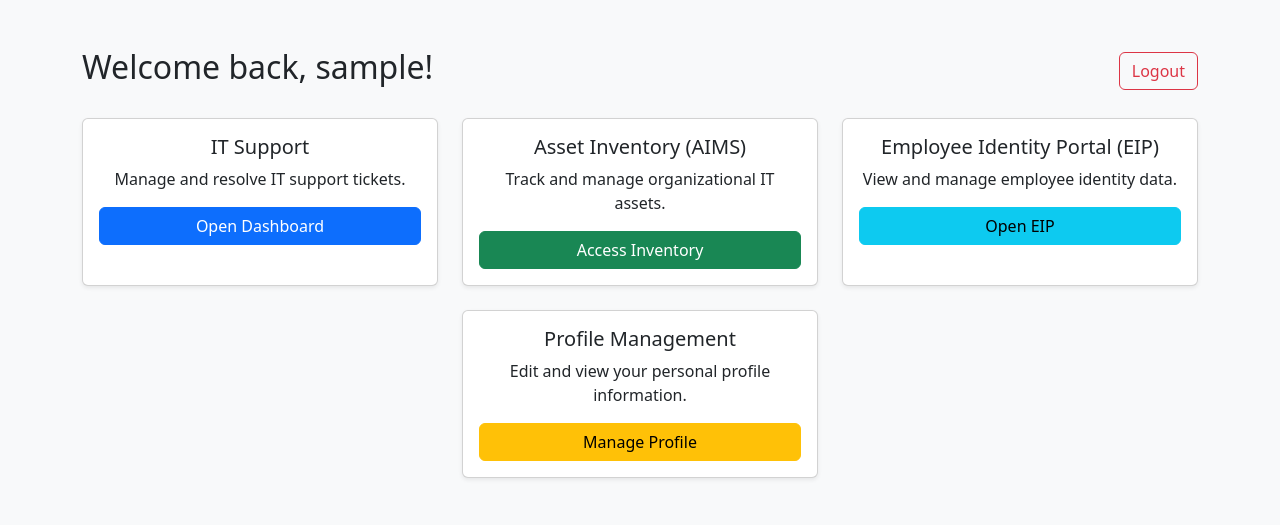
After one commit to admdan/clarus, a Flask app: page /portal in a window 1280 px wide. The commit adds this page. Shown: the top 525 px of the page. Run offline with Flask 3, Linux system fonts and the light colour scheme; the visitor is signed in with stand-in values (Sample User, id 1); data that the repository does not hold is empty.

Commit message:
Implemented role-based access and flash message fix in portal

```diff
--- a/app/db.py
+++ b/app/db.py
@@ -3,8 +3,8 @@ from flask import current_app
 
 def get_db_connection():
     return mysql.connector.connect(
-        host=current_app.config.get('MYSQL_HOST', 'localhost'),
-        user=current_app.config.get('MYSQL_USER', 'root'),
-        password=current_app.config.get('MYSQL_PASSWORD', 'Xchaosweaver24!'),
+        host=current_app.config.get('MYSQL_HOST'),
+        user=current_app.config.get('MYSQL_USER'),
+        password=current_app.config.get('MYSQL_PASSWORD'),
         database=current_app.config.get('MYSQL_DB', 'itflask')
     )
--- a/app/management.py
+++ b/app/management.py
@@ -1,7 +1,7 @@
 # app/management.py
 from flask import Blueprint, render_template, request, redirect, url_for, flash
 from flask_login import login_required
-
+from app.routes import roles_required
 from .db import get_db_connection
 from datetime import datetime
 
@@ -9,6 +9,7 @@ troubleshooting_bp = Blueprint('troubleshooting', __name__, url_prefix='/trouble
 
 @troubleshooting_bp.route('/', methods=['GET'])
 @login_required
+@roles_required('admin', 'support')
 def troubleshooting_dashboard():
     conn = get_db_connection()
     cursor = conn.cursor(dictionary=True)
--- a/app/models.py
+++ b/app/models.py
@@ -4,24 +4,27 @@ from flask_login import UserMixin
 from itsdangerous import URLSafeTimedSerializer
 
 class User(UserMixin):
-    def __init__(self, id, username, email):
+    def __init__(self, id, username, email, role='basic'):
         self.id = id #Flask-Login uses this as user_id
         self.username = username
         self.email = email
+        self.role = role
 
 # Used during registration to insert new user into the database
-def insert_user(username, email, password):
+def insert_user(username, email, password, role='basic'):
     conn = get_db_connection()
     cursor = conn.cursor(dictionary=True)
     hashed_pw = generate_password_hash(password, method='pbkdf2:sha256')
 
     try:
         cursor.execute('''
-                       INSERT INTO users (username, email, password_hash)
-                           VALUES (%s, %s, %s)''',
-                       (username, email, hashed_pw)
+                       INSERT INTO users (username, email, password_hash, role)
+                           VALUES (%s, %s, %s, %s)''',
+                       (username, email, hashed_pw, role)
         )
         conn.commit()
+    except Exception as e:
+        print(f"[ERROR] Failed to insert user: {e}") #Debug line
     finally:
         cursor.close()
         conn.close()
@@ -58,7 +61,7 @@ def get_user(user_id):
     conn.close()
 
     if user:
-        return User(id=user['id'], username=user['username'], email=user['email'])
+        return User(id=user['id'], username=user['username'], email=user['email'], role=user.get('role', 'basic'))
     return None
 
 # Used for login authentication (typically using username + password)
@@ -74,7 +77,7 @@ def get_user_by_username(username):
     conn.close()
 
     if user:
-        return User(id=user['id'], username=user['username'], email=user['email'])
+        return User(id=user['id'], username=user['username'], email=user['email'], role=user.get('role', 'basic'))
     return None
 
 def get_user_by_email(email):
--- a/app/routes.py
+++ b/app/routes.py
@@ -1,6 +1,7 @@
-from flask import flash, Blueprint, render_template, request, redirect, url_for, make_response, current_app
+from flask import flash, Blueprint, render_template, request, redirect, url_for, make_response, current_app, abort
 from flask_login import login_user, logout_user, current_user, login_required
-from .models import get_user_by_username, verify_user, verify_reset_token, generate_reset_token, get_user_by_email
+from functools import wraps
+from .models import get_user_by_username, verify_user, verify_reset_token, generate_reset_token, get_user_by_email, insert_user
 from .db import get_db_connection
 from datetime import datetime
 from werkzeug.security import generate_password_hash
@@ -9,11 +10,22 @@ from email.mime.text import MIMEText
 
 bp = Blueprint('routes', __name__)
 
+def roles_required(*roles):
+    def wrapper(f):
+        @wraps(f)
+        def decorated_function(*args, **kwargs):
+            if not current_user.is_authenticated or getattr(current_user, 'role', None) not in roles:
+                abort(403)  # Forbidden
+            return f(*args, **kwargs)
+        return decorated_function
+    return wrapper
+
+
 @bp.route('/', methods=['GET', 'POST'])
 def login_register():
     # Force server-side redirection every time
     if current_user.is_authenticated:
-        return redirect(url_for('troubleshooting.troubleshooting_dashboard'))
+        return redirect(url_for('routes.portal'))
     return render_template('index.html') # Animated login/register page
 
     # Disable caching explicitly at this route too
@@ -30,7 +42,7 @@ def register():
     password = request.form['password']
 
     if not username or not email or not password:
-        flash("All fields are required.", "error")
+        flash("All fields are required.", "register_error")
         return redirect(url_for('routes.login_register'))
 
     # Check if user exists
@@ -40,16 +52,16 @@ def register():
     existing_user = cursor.fetchone()
 
     if existing_user:
-        flash("User already exists. Try a different username or email.", "error")
+        flash("User already exists. Try a different username or email.", "register_error")
         cursor.close()
         conn.close()
         return redirect(url_for('routes.login_register'))
 
     # Insert new user
     from .models import insert_user
-    insert_user(username, email, password)
+    insert_user(username, email, password, )
 
-    flash("Registration successful. Please login!", "success")
+    flash("Registration successful. Please login!", "register_success")
     return redirect(url_for('routes.login_register'))
 
 @bp.route('/login', methods=['POST'])
@@ -63,20 +75,20 @@ def login():
         login_user(user, remember=remember)
 
         if remember:
-            flash("Login successful. Your session will be remembered for 7 days.", "success")
+            flash("Login successful. Your session will be remembered for 7 days.", "login_success")
         else:
-            flash("Login successful. You will be logged out when the browser is closed.","success")
+            flash("Login successful. You will be logged out when the browser is closed.","login_success")
 
-        return redirect(url_for('troubleshooting.troubleshooting_dashboard'))
+        return redirect(url_for('routes.portal'))
     else:
-        flash("Invalid username or password.", "error")
+        flash("Invalid username or password.", "login_error")
         return redirect(url_for('routes.login_register'))
 
 @bp.route('/logout')
 @login_required
 def logout():
     logout_user()
-    flash("You've been logged out.", "success")
+    flash("You've been logged out.", "logout")
     return redirect(url_for('routes.login_register'))
 
 @bp.route('/forgot-password', methods=['GET','POST'])
@@ -158,7 +170,45 @@ def reset_password(token):
         return redirect(url_for('routes.login_register'))
     return render_template('reset_password.html', token=token)
 
+@bp.route('/portal')
+@login_required
+def portal():
+    modules = []
+
+    role = getattr(current_user, 'role', 'basic')
+
+    if role in ['admin', 'support']:
+        modules.append('troubleshooting')
+    if role in ['admin', 'hr', 'support']:
+        modules.append('inventory')
+    if role in ['admin', 'hr', 'support']:
+        modules.append('eip')  # Only these roles can see EIP
+
+    modules.append('profile')  # Everyone can see their own profile
+
+    welcome_message = f"Welcome back, {current_user.username}!"
+
+    return render_template('portal.html', modules=modules, welcome_message=welcome_message)
+
+@bp.route('/profile')
+@login_required
+def profile():
+    return render_template('profile.html')
+
+@bp.route('/eip')
+@login_required
+@roles_required('admin', 'hr', 'support')
+def eip():
+    return render_template('eip.html')  # Create this template later
+
+@bp.route('/aims')
+@login_required
+@roles_required('admin', 'hr', 'support')
+def aims():
+    return render_template('aims.html')  # Create this later too
+
 @bp.route('/add', methods=('GET', 'POST'))
+@login_required
 def add_ticket():
     conn = get_db_connection()
     cursor = conn.cursor(dictionary=True)
@@ -219,6 +269,7 @@ def add_ticket():
     return render_template('add_ticket.html')
 
 @bp.route('/delete/<int:id>', methods=('POST',))
+@login_required
 def delete_ticket(id):
     conn = get_db_connection()
     cursor = conn.cursor()
@@ -226,7 +277,7 @@ def delete_ticket(id):
     conn.commit()
     conn.close()
     flash('Ticket deleted successfully!', 'success')
-    return redirect(url_for('routes.index'))
+    return redirect(url_for('routes.portal'))
 
 @bp.route('/confirmation')
 def confirmation():
--- /dev/null
+++ b/app/templates/portal.html
@@ -0,0 +1,80 @@
+<!DOCTYPE html>
+<html lang="en">
+<head>
+    <meta charset="UTF-8">
+    <title>Clarus Portal</title>
+    <link href="https://cdn.jsdelivr.net/npm/bootstrap@5.3.0/dist/css/bootstrap.min.css" rel="stylesheet">
+</head>
+<body class="bg-light">
+    <div class="container py-5">
+        <div class="d-flex justify-content-between align-items-center mb-4">
+            <h2>{{ welcome_message }}</h2>
+            <a href="{{ url_for('routes.logout') }}" class="btn btn-outline-danger">Logout</a>
+        </div>
+        {% with messages = get_flashed_messages(with_categories=true) %}
+            {% if messages %}
+                {% for category, message in messages %}
+                    {% if category == 'login_success' %}
+                        <div class="alert alert-success text-center" role="alert">
+                            {{ message }}
+                        </div>
+                    {% endif %}
+                {% endfor %}
+            {% endif %}
+        {% endwith %}
+
+        <div class="row justify-content-center g-4">
+            {% if 'troubleshooting' in modules %}
+            <div class="col-md-4">
+                <div class="card h-100 shadow-sm">
+                    <div class="card-body text-center">
+                        <h5 class="card-title">IT Support</h5>
+                        <p class="card-text">Manage and resolve IT support tickets.</p>
+                        <a href="{{ url_for('troubleshooting.troubleshooting_dashboard') }}" class="btn btn-primary w-100">Open Dashboard</a>
+                    </div>
+                </div>
+            </div>
+            {% endif %}
+
+            {% if 'inventory' in modules %}
+            <div class="col-md-4">
+                <div class="card h-100 shadow-sm">
+                    <div class="card-body text-center">
+                        <h5 class="card-title">Asset Inventory (AIMS)</h5>
+                        <p class="card-text">Track and manage organizational IT assets.</p>
+                        <a href="{{ url_for('routes.aims') }}" class="btn btn-success w-100">Access Inventory</a>
+                    </div>
+                </div>
+            </div>
+            {% endif %}
+
+            {% if 'eip' in modules %}
+            <div class="col-md-4">
+                <div class="card h-100 shadow-sm">
+                    <div class="card-body text-center">
+                        <h5 class="card-title">Employee Identity Portal (EIP)</h5>
+                        <p class="card-text">View and manage employee identity data.</p>
+                        <a href="{{ url_for('routes.eip') }}" class="btn btn-info w-100">Open EIP</a>
+                    </div>
+                </div>
+            </div>
+            {% endif %}
+
+            {% if 'profile' in modules %}
+            <div class="col-md-4">
+                <div class="card h-100 shadow-sm">
+                    <div class="card-body text-center">
+                        <h5 class="card-title">Profile Management</h5>
+                        <p class="card-text">Edit and view your personal profile information.</p>
+                        <a href="{{ url_for('routes.profile') }}" class="btn btn-warning w-100">Manage Profile</a>
+                    </div>
+                </div>
+            </div>
+            {% endif %}
+        </div>
+    </div>
+
+    <!-- Bootstrap JS Bundle -->
+    <script src="https://cdn.jsdelivr.net/npm/bootstrap@5.3.0/dist/js/bootstrap.bundle.min.js"></script>
+</body>
+</html>
```
Also changed, not shown: app/static/auth.css (+17 -0 lines), app/templates/aims.html (added, +25 -0 lines), app/templates/eip.html (added, +16 -0 lines), app/templates/index.html (+16 -5 lines), app/templates/profile.html (added, +29 -0 lines).
